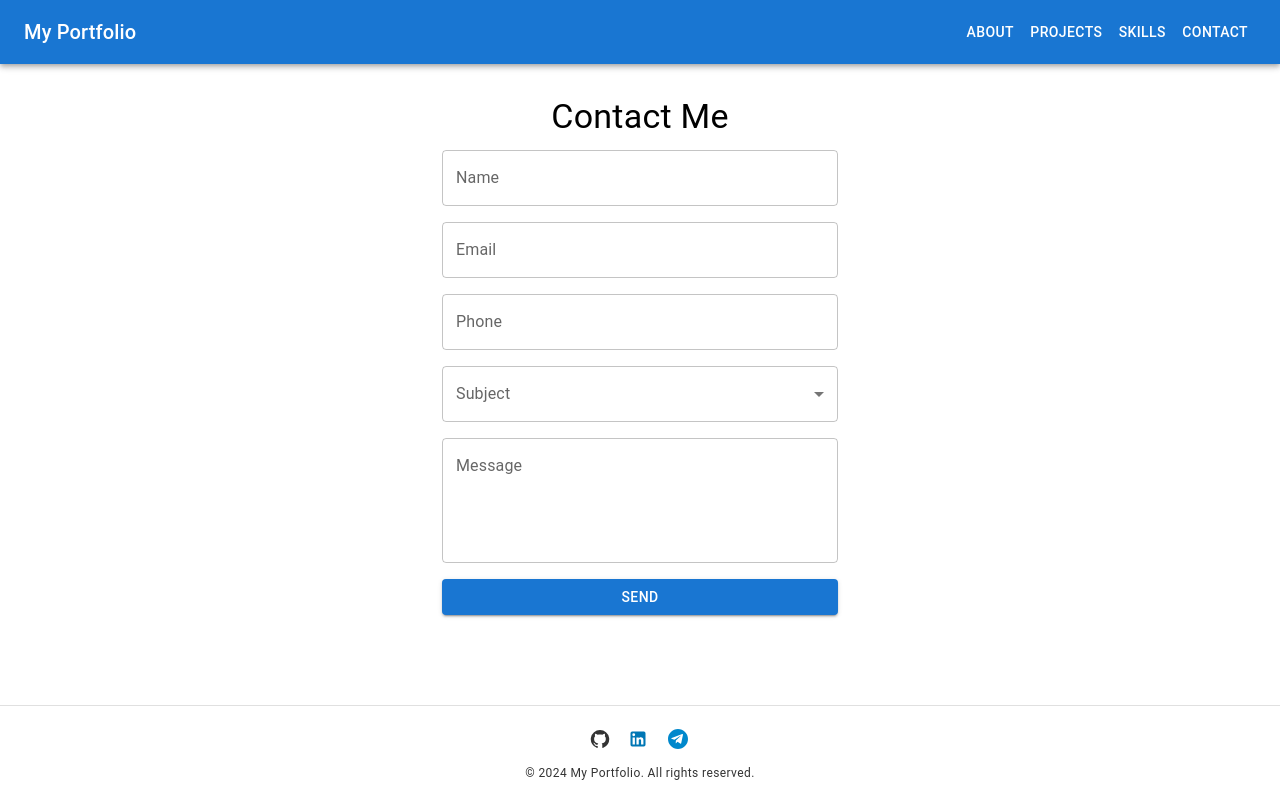
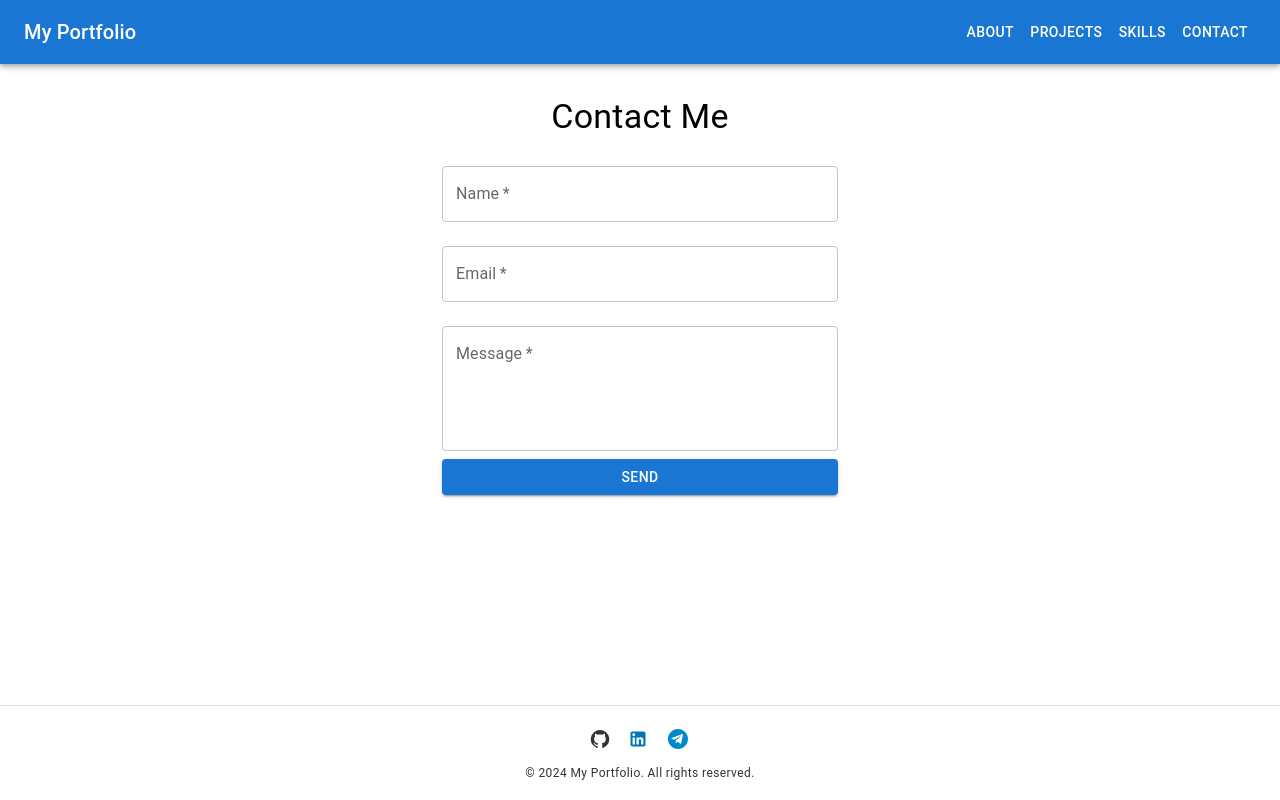
Before and after one commit to Shahtaa/my-portfolio, a React (Create React App) app: page /my-portfolio/contact in a window 1280 px wide. Built offline with nearby package versions, Linux system fonts and the light colour scheme; the HTML template or start-up script is replaced by a standard one.

Commit message:
updated contact form

```diff
--- a/src/components/Contact.tsx
+++ b/src/components/Contact.tsx
@@ -4,22 +4,14 @@ import {
   Button,
   Typography,
   Container,
-  Grid,
   Snackbar,
   Alert,
-  MenuItem,
-  Select,
-  InputLabel,
-  FormControl,
-  SelectChangeEvent,
 } from '@mui/material';
 
-const Contact: React.FC = () => {
+const BasicContactForm: React.FC = () => {
   const [formData, setFormData] = useState({
     name: '',
     email: '',
-    phone: '',
-    subject: '',
     message: '',
   });
 
@@ -36,18 +28,9 @@ const Contact: React.FC = () => {
     }));
   };
 
-  const handleSelectChange = (event: SelectChangeEvent<string>) => {
-    const { name, value } = event.target;
-    setFormData((prevData) => ({
-      ...prevData,
-      [name]: value,
-    }));
-  };
-
   const handleSubmit = async (e: React.FormEvent<HTMLFormElement>) => {
     e.preventDefault();
 
-    // Simple validation before submission
     const { name, email, message } = formData;
     if (!name || !email || !message) {
       setSnackbarMessage('Please fill in all required fields.');
@@ -59,34 +42,19 @@ const Contact: React.FC = () => {
     setLoading(true);
 
     try {
-      const response = await fetch('/api/contact', {
-        method: 'POST',
-        headers: {
-          'Content-Type': 'application/json',
-        },
-        body: JSON.stringify({
-          name: formData.name,
-          email: formData.email,
-          phone: formData.phone,
-          subject: formData.subject,
-          message: formData.message,
-        }),
-      });
+      // Simulate a server request with a timeout
+      await new Promise((resolve) => setTimeout(resolve, 1000));
 
-      if (!response.ok) {
-        throw new Error('Failed to send message.');
-      }
-
+      // In a real application, you would send the data to the server here
       setSnackbarMessage('Message sent successfully!');
       setSnackbarSeverity('success');
     } catch (error) {
-      console.error('Error:', error);
       setSnackbarMessage('An error occurred while sending the message.');
       setSnackbarSeverity('error');
     } finally {
       setOpenSnackbar(true);
       setLoading(false);
-      setFormData({ name: '', email: '', phone: '', subject: '', message: '' }); // Clear the form after submission
+      setFormData({ name: '', email: '', message: '' }); // Clear the form after submission
     }
   };
 
@@ -96,106 +64,54 @@ const Contact: React.FC = () => {
         Contact Me
       </Typography>
       <form onSubmit={handleSubmit}>
-        <Grid container spacing={2}>
-          <Grid item xs={12}>
-            <FormControl fullWidth variant="outlined">
-              <InputLabel htmlFor="contact-name">Name</InputLabel>
         <TextField
-                id="contact-name" // Unique ID for accessibility
-                name="name" // Name attribute for autofill
+          name="name"
+          label="Name"
           value={formData.name}
           onChange={handleTextChange}
           required
-                autoComplete="name" // Autofill suggestion
-                variant="outlined" // Outline variant for Material-UI
+          fullWidth
+          margin="normal"
+          variant="outlined"
         />
-            </FormControl>
-          </Grid>
-          <Grid item xs={12}>
-            <FormControl fullWidth variant="outlined">
-              <InputLabel htmlFor="contact-email">Email</InputLabel>
         <TextField
-                id="contact-email" // Unique ID for accessibility
-                name="email" // Name attribute for autofill
+          name="email"
+          label="Email"
+          type="email"
           value={formData.email}
           onChange={handleTextChange}
           required
-                type="email"
-                autoComplete="email" // Autofill suggestion
-                variant="outlined" // Outline variant for Material-UI
+          fullWidth
+          margin="normal"
+          variant="outlined"
         />
-            </FormControl>
-          </Grid>
-          <Grid item xs={12}>
-            <FormControl fullWidth variant="outlined">
-              <InputLabel htmlFor="contact-phone">Phone</InputLabel>
         <TextField
-                id="contact-phone" // Unique ID for accessibility
-                name="phone" // Name attribute for autofill
-                value={formData.phone}
-                onChange={handleTextChange}
-                type="tel" // Set input type to telephone
-                autoComplete="tel" // Autofill suggestion
-                variant="outlined" // Outline variant for Material-UI
-              />
-            </FormControl>
-          </Grid>
-          <Grid item xs={12}>
-            <FormControl fullWidth variant="outlined">
-              <InputLabel id="contact-subject-label">Subject</InputLabel>
-              <Select
-                labelId="contact-subject-label"
-                id="contact-subject"
-                name="subject" // Name attribute for autofill
-                value={formData.subject}
-                onChange={handleSelectChange}
-                label="Subject"
-                required
-              >
-                <MenuItem value="Collaboration Opportunities">Collaboration Opportunities</MenuItem>
-                <MenuItem value="Project Feedback">Project Feedback</MenuItem>
-                <MenuItem value="General Inquiry">General Inquiry</MenuItem>
-                <MenuItem value="Technical Support">Technical Support</MenuItem>
-                <MenuItem value="Service Request">Service Request</MenuItem>
-                <MenuItem value="Press Inquiries">Press Inquiries</MenuItem>
-                <MenuItem value="Job Opportunities">Job Opportunities</MenuItem>
-                <MenuItem value="Other">Other</MenuItem>
-              </Select>
-            </FormControl>
-          </Grid>
-          <Grid item xs={12}>
-            <FormControl fullWidth variant="outlined">
-              <InputLabel htmlFor="contact-message">Message</InputLabel>
-              <TextField
-                id="contact-message" // Unique ID for accessibility
-                name="message" // Name attribute for autofill
+          name="message"
+          label="Message"
           value={formData.message}
           onChange={handleTextChange}
           required
           multiline
           rows={4}
-                autoComplete="off" // Optionally disable autofill for this field
-                variant="outlined" // Outline variant for Material-UI
+          fullWidth
+          margin="normal"
+          variant="outlined"
         />
-            </FormControl>
-          </Grid>
-          <Grid item xs={12}>
         <Button
           type="submit"
           variant="contained"
           color="primary"
           fullWidth
-              disabled={loading} // Disable the button while loading
+          disabled={loading}
         >
           {loading ? 'Sending...' : 'Send'}
         </Button>
-          </Grid>
-        </Grid>
       </form>
       <Snackbar
         open={openSnackbar}
         autoHideDuration={6000}
         onClose={() => setOpenSnackbar(false)}
+        anchorOrigin={{ vertical: 'bottom', horizontal: 'center' }} // Set position to bottom center
       >
         <Alert onClose={() => setOpenSnackbar(false)} severity={snackbarSeverity}>
           {snackbarMessage}
@@ -205,4 +121,4 @@ const Contact: React.FC = () => {
   );
 };
 
-export default Contact;
+export default BasicContactForm;
```
Also changed, not shown: 7 other files (tests, documents, lock files or other folders). Lines whose indentation alone changed are shown as unchanged.
